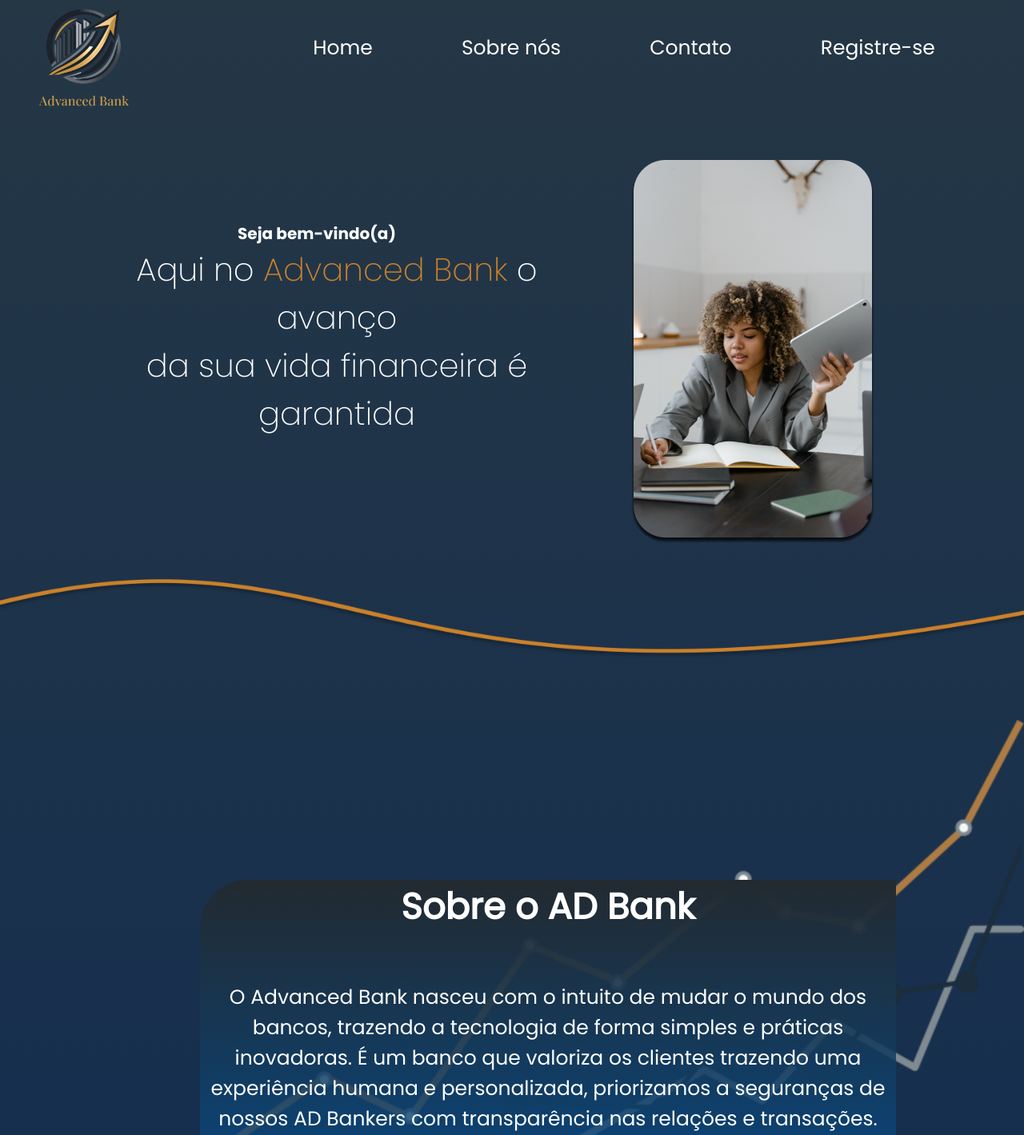
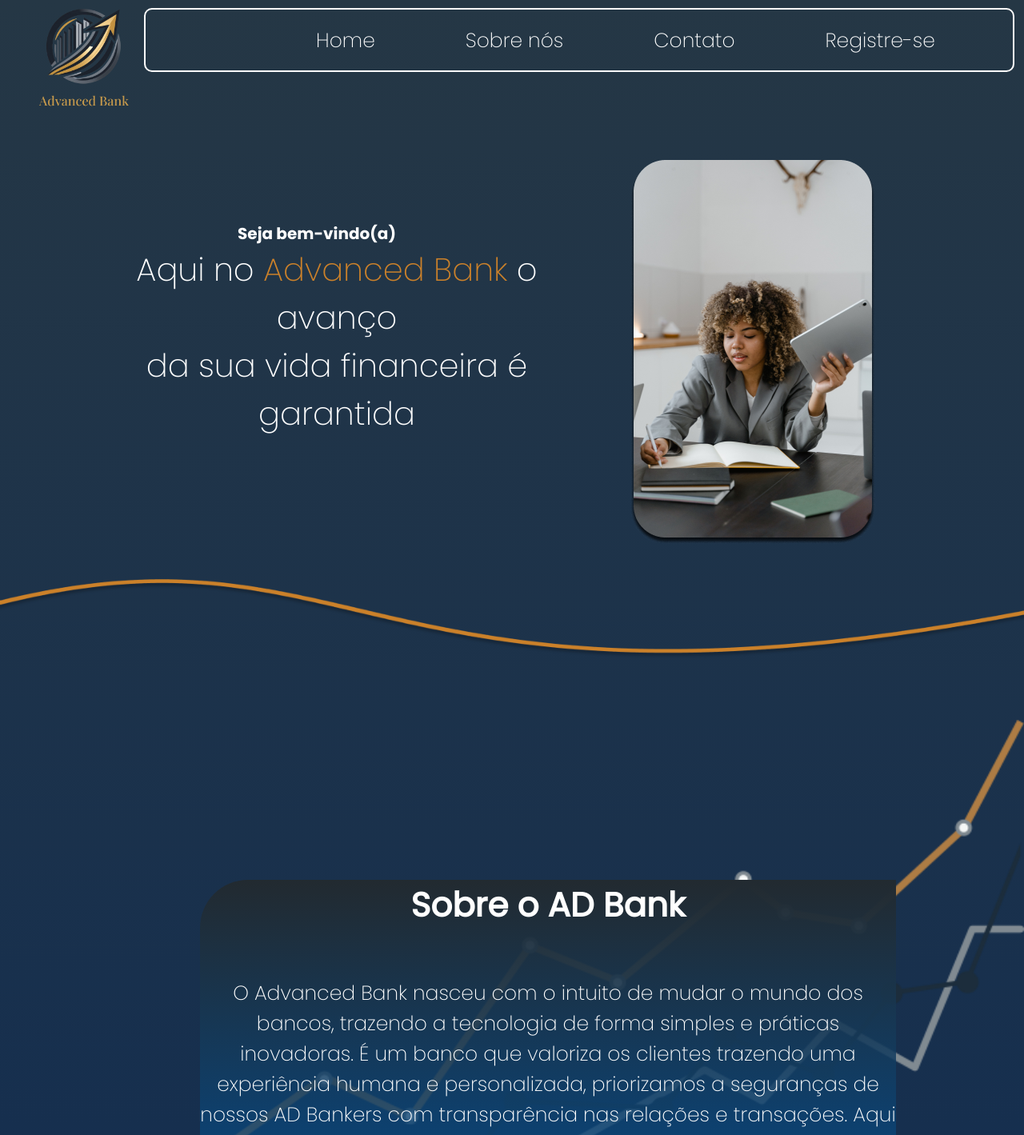
Before and after one commit to LuanaArimitsu/Advanced-Bank, a React (Create React App) app: page / in a window 1280 px wide. Shown: the top 1419 px of the page at 80% size. Built offline with nearby package versions, Linux system fonts and the light colour scheme.

Commit message:
mudando a fonte no site

```diff
--- a/src/CSS/Aplicativo.module.css
+++ b/src/CSS/Aplicativo.module.css
@@ -16,7 +16,7 @@
 }
 
 .imagem p{
-    font-family: poppins;
+    font-family: poppins-light;
     position: absolute;
     width: 300px;
     top: 360px;
--- a/src/CSS/Header.module.css
+++ b/src/CSS/Header.module.css
@@ -5,7 +5,6 @@
     display: flex;
     align-items: center;
     flex-direction: row;
-
 }
 
 .logo img {
@@ -36,6 +35,7 @@
 }
 
 a {
+    font-family: poppins-light;
     text-decoration: none;
     color: #fff;
 
@@ -53,10 +53,33 @@
     transform: scale(1.3);
     cursor: pointer;
 
+
+}
+
+li a::after{
+    content: '';
+    position: absolute;
+    width: 100%;
+    transform: scaleX(0);
+    height: 2px;
+    bottom: -4px;
+    right: 1px;
+    background-color: #fff;
+    transform-origin: bottom right;
+    transition: transform 0.3s ease-out;
+}
+
+li a:hover:after{
+    transform: scaleX(1);
+    transform-origin: bottom;
 }
 
 
 
 .menu {
-    width: 500px;
+    width: 85%;
+    height: 80px;
+    box-sizing: border-box;
+    border: 2px solid #fff;
+    border-radius: 10px;
 }
--- a/src/CSS/QuemSomos.module.css
+++ b/src/CSS/QuemSomos.module.css
@@ -16,14 +16,15 @@
     font-family: poppins;
 }
 
-.caixa h3 {
+.caixa h5 {
     color: #FFF;
     text-align: center;
-    font-size: 45px;
+    font-size: 42px;
 }
 
 .caixa p {
     color: #FFF;
+    font-family: poppins-light;
     text-align: center;
     margin-top: 60px;
     font-size: 25px;
--- a/src/componentes/Header.js
+++ b/src/componentes/Header.js
@@ -16,7 +16,7 @@
                     <li> <a href='#home'>Home</a></li>
                     <li><a href='#sobre'>Sobre nós</a></li>
                     <li> <a href='#contato'>Contato</a></li>
-                    <li>Registre-se</li>
+                    <li> <a href='#'>Registre-se</a></li>
                 </ul>
             </nav>
         </header>
--- a/src/componentes/QuemSomos.js
+++ b/src/componentes/QuemSomos.js
@@ -13,7 +13,7 @@
 
             <div id='sobre' className={Styles.caixa}>
 
-                <h3>Sobre o AD Bank</h3>
+                <h5>Sobre o AD Bank</h5>
                 <p>O Advanced Bank nasceu com o intuito de mudar o mundo dos bancos, trazendo a tecnologia de forma simples e práticas inovadoras. É um banco que valoriza os clientes trazendo uma experiência humana e personalizada, priorizamos a seguranças de nossos AD Bankers com transparência nas relações e transações. Aqui no AD Bank o seu dinheiro estará seguro e avançando.</p>
             </div>
 
```
